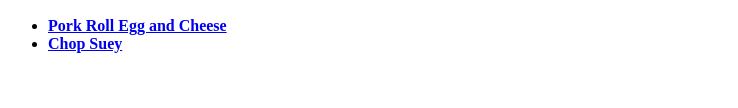
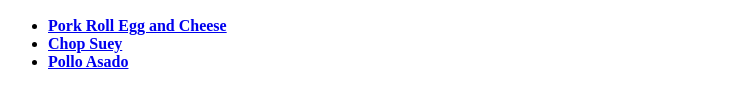
Before and after one commit to BenjlDev/odin-recipes, a plain HTML site: page recipes/index.html in a window 1280 px wide. Shown: the part 640-748 px from the top of the page, without its empty margins (0-738 px from the left). Drawn offline with Linux system fonts and the light colour scheme.

Commit message:
Final Website Version 3.5

```diff
--- a/recipes/index.html
+++ b/recipes/index.html
@@ -12,6 +12,7 @@
     <ul>
     <li><a href="porkrolleggcheese.html"><b>Pork Roll Egg and Cheese</b></a></li>
     <li><a href="chopsuey.html"><b>Chop Suey</b></a></li>
+    <li><a href="polloasado.html"><b>Pollo Asado</b></a></li>
     </ul>
 </body>
 
```
